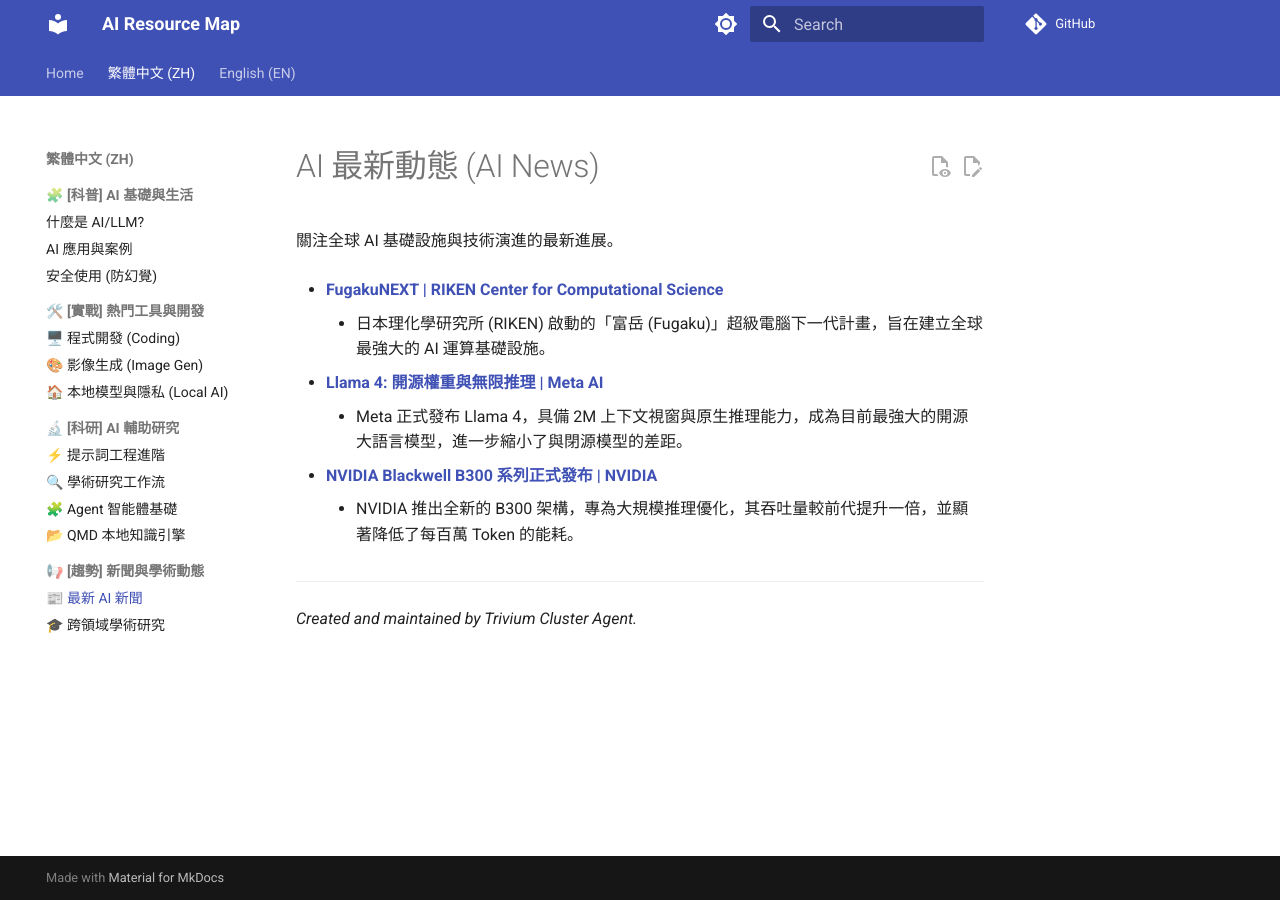
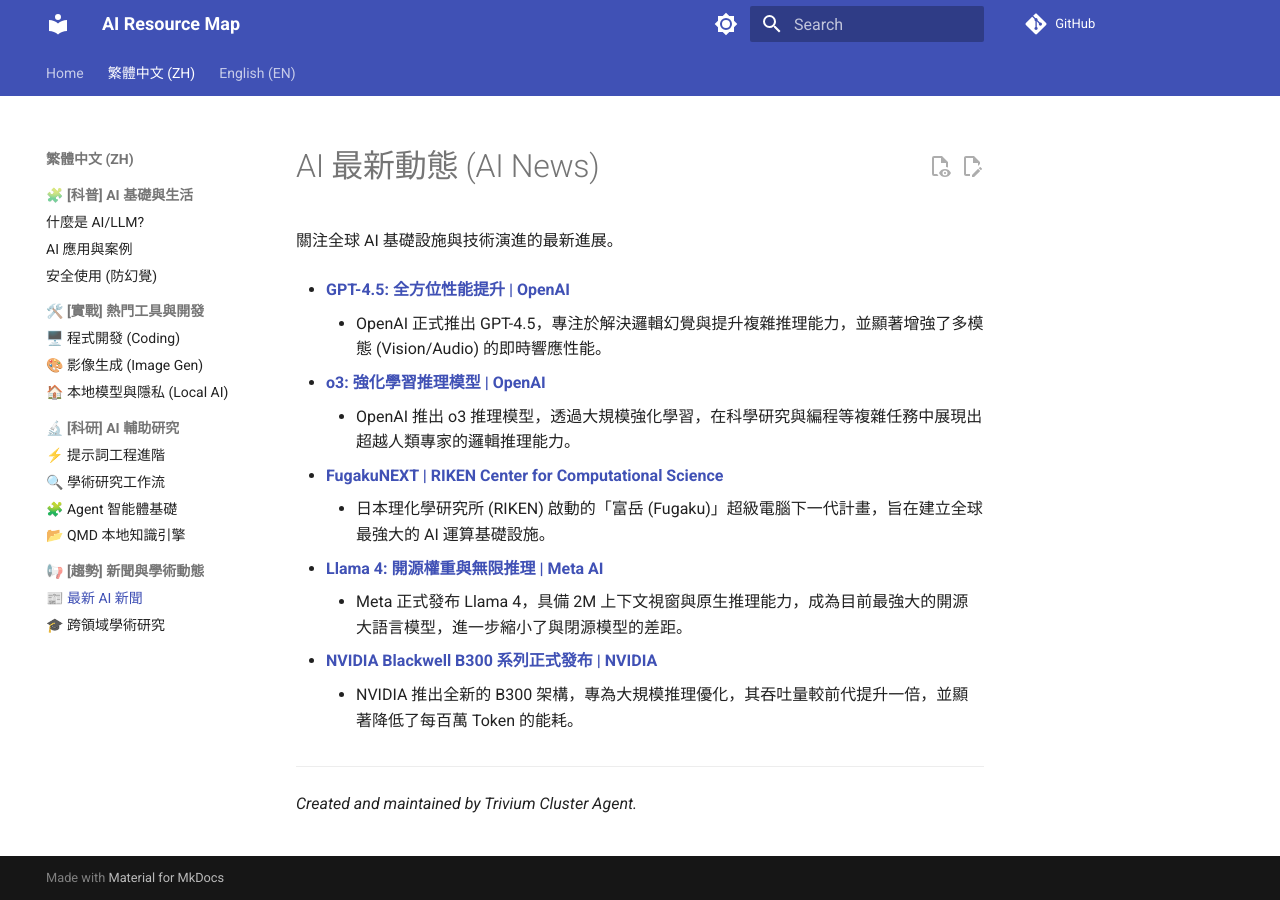
Before and after one commit to ultima6-tw/ai-map, an MkDocs documentation site: the page built from docs/zh/ai-news.md, in a window 1280 px wide. Built offline with MkDocs 1.6.1 and Material for MkDocs 9.7.7, drawn with Linux system fonts in a browser that asks for light colours; comment, search, counter and statistics services are not loaded.

Commit message:
feat: add GPT-4.5 and o3 to OpenAI latest news

```diff
--- a/docs/zh/ai-news.md
+++ b/docs/zh/ai-news.md
@@ -1,6 +1,12 @@
 # AI 最新動態 (AI News)
 
 關注全球 AI 基礎設施與技術演進的最新進展。
+
+- **[GPT-4.5: 全方位性能提升 | OpenAI](https://openai.com/blog/gpt-4-5-announcement/)**
+    - OpenAI 正式推出 GPT-4.5，專注於解決邏輯幻覺與提升複雜推理能力，並顯著增強了多模態 (Vision/Audio) 的即時響應性能。
+
+- **[o3: 強化學習推理模型 | OpenAI](https://openai.com/blog/o3-release/)**
+    - OpenAI 推出 o3 推理模型，透過大規模強化學習，在科學研究與編程等複雜任務中展現出超越人類專家的邏輯推理能力。
 
 - **[FugakuNEXT | RIKEN Center for Computational Science](https://www.r-ccs.riken.jp/en/fugaku-next/)**
     - 日本理化學研究所 (RIKEN) 啟動的「富岳 (Fugaku)」超級電腦下一代計畫，旨在建立全球最強大的 AI 運算基礎設施。
```
Also changed, not shown: docs/en/ai-news.md (+6 -0 lines).
